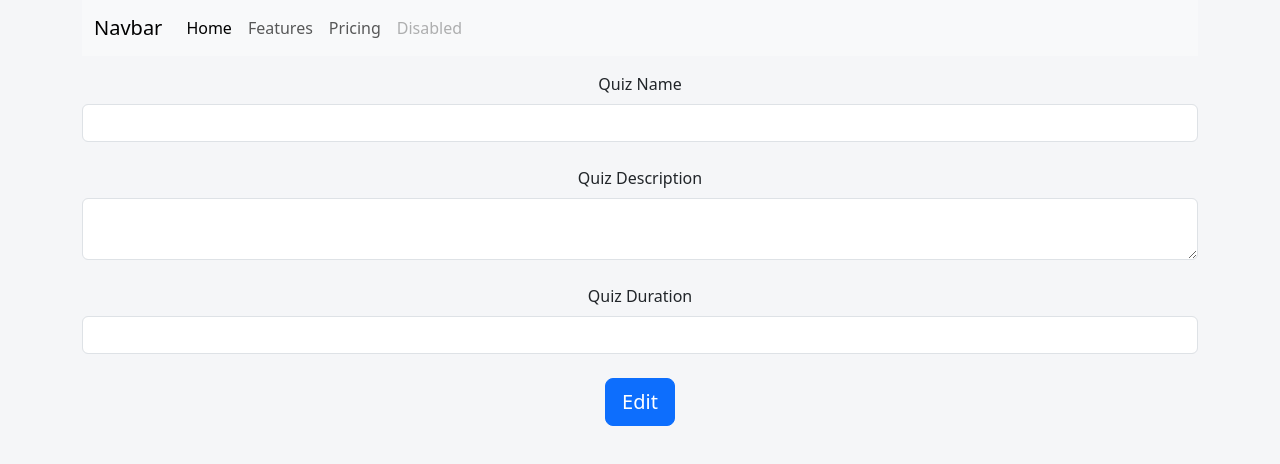
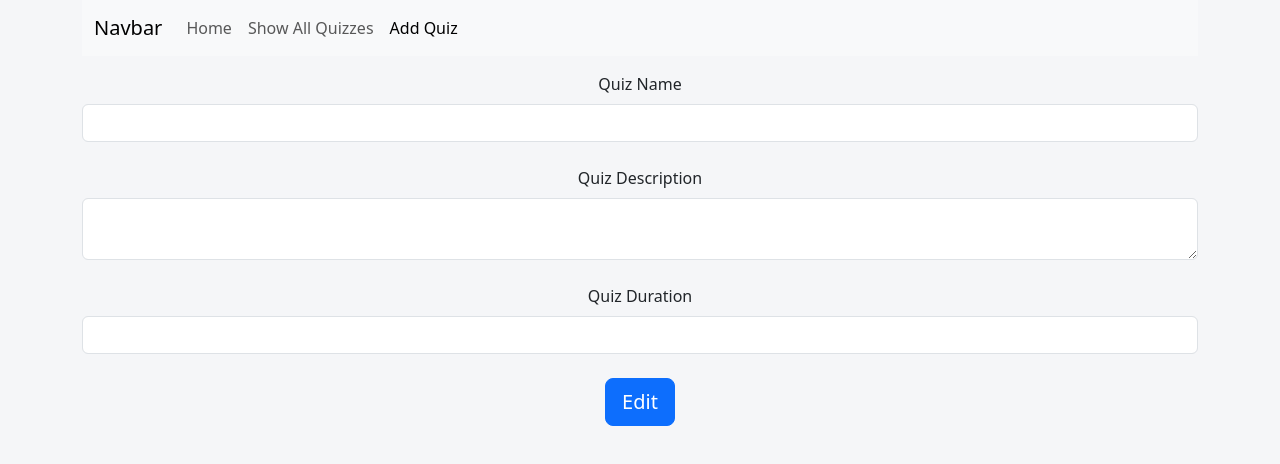
Before and after one commit to rdhhauzan/sevima-hackaton, a React (Create React App) app in the folder frontend/: page /admin/quiz/add in a window 1280 px wide. Shown: the top 464 px of the page. Built offline with nearby package versions, Linux system fonts and the light colour scheme.

Commit message:
frontend: all admin page done, working on user page

```diff
--- a/frontend/src/Components/AdminNavbar.jsx
+++ b/frontend/src/Components/AdminNavbar.jsx
@@ -1,4 +1,7 @@
-function AdminNavbar () {
+import { Link, useLocation, NavLink } from "react-router-dom";
+
+function AdminNavbar() {
+  const location = useLocation();
   return (
     <nav class="navbar navbar-expand-lg navbar-light bg-light">
       <div class="container-fluid">
@@ -18,30 +21,33 @@ function AdminNavbar () {
         </button>
         <div class="collapse navbar-collapse" id="navbarNav">
           <ul class="navbar-nav">
-              <li class="nav-item">
-                <a class="nav-link active" aria-current="page" href="#">
+            <li className="nav-item">
+              <NavLink
+                className="nav-link"
+                activeClassName="active"
+                exact
+                to="/admin/dashboard"
+              >
                 Home
-                </a>
+              </NavLink>
             </li>
-              <li class="nav-item">
-                <a class="nav-link" href="#">
-                  Features
-                </a>
+            <li className="nav-item">
+              <NavLink
+                className="nav-link"
+                activeClassName="active"
+                to="/admin/quizzes"
+              >
+                Show All Quizzes
+              </NavLink>
             </li>
-              <li class="nav-item">
-                <a class="nav-link" href="#">
-                  Pricing
-                </a>
-              </li>
-              <li class="nav-item">
-                <a
-                  class="nav-link disabled"
-                  href="#"
-                  tabindex="-1"
-                  aria-disabled="true"
+            <li className="nav-item">
+              <NavLink
+                className="nav-link"
+                activeClassName="active"
+                to="/admin/quiz/add"
               >
-                  Disabled
-                </a>
+                Add Quiz
+              </NavLink>
             </li>
           </ul>
         </div>
@@ -50,4 +56,4 @@ function AdminNavbar () {
   );
 }
 
-export default AdminNavbar
+export default AdminNavbar;
--- a/frontend/src/pages/Admin/Dashboard.jsx
+++ b/frontend/src/pages/Admin/Dashboard.jsx
@@ -11,11 +11,15 @@ document.body.style = "background: #F5F6F8";
 function AdminDashboard() {
   let [Quiz, setQuiz] = useState({});
   const [selectedQuiz, setSelectedQuiz] = useState(null);
+  const [Users, setUsers] = useState({});
+  const [score, setScore] = useState(0);
   let [isLoading, setIsLoading] = useState(true);
   const navigate = useNavigate();
 
   useEffect(() => {
     fetchQuiz();
+    fetchUsers();
+    avgScore();
   }, []);
 
   function fetchQuiz() {
@@ -27,6 +31,40 @@ function AdminDashboard() {
       })
       .then((res) => {
         setQuiz(res.data);
+        console.log(res);
+      })
+      .catch((err) => {
+        console.log(err);
+      })
+      .finally(() => setIsLoading(false));
+  }
+
+  function fetchUsers() {
+    apiCaller
+      .get("/admin/users", {
+        headers: {
+          access_token: localStorage.getItem("access_token"),
+        },
+      })
+      .then((res) => {
+        setUsers(res.data);
+        console.log(res);
+      })
+      .catch((err) => {
+        console.log(err);
+      })
+      .finally(() => setIsLoading(false));
+  }
+
+  function avgScore() {
+    apiCaller
+      .get("/admin/avg/quizzes", {
+        headers: {
+          access_token: localStorage.getItem("access_token"),
+        },
+      })
+      .then((res) => {
+        setScore(res.data.averageScore);
         console.log(res);
       })
       .catch((err) => {
@@ -91,7 +129,9 @@ function AdminDashboard() {
               <div className="card">
                 <div className="card-body">
                   <h6>Total Quizzes</h6>
-                  <p className="card-text">10</p>
+                  <p className="card-text">
+                    {Quiz.length} {Quiz.length < 2 ? "Quiz" : "Quizzes"}
+                  </p>
                 </div>
               </div>
             </div>
@@ -99,15 +139,9 @@ function AdminDashboard() {
               <div className="card">
                 <div className="card-body">
                   <h6>Total Users</h6>
-                  <p className="card-text">10</p>
-                </div>
-              </div>
-            </div>
-            <div className="col">
-              <div className="card">
-                <div className="card-body">
-                  <h6>Total Score</h6>
-                  <p className="card-text">10</p>
+                  <p className="card-text">
+                    {Users.length} {Users.length < 2 ? "User" : "Users"}
+                  </p>
                 </div>
               </div>
             </div>
@@ -115,7 +149,7 @@ function AdminDashboard() {
               <div className="card">
                 <div className="card-body">
                   <h6>Average Score</h6>
-                  <p className="card-text">10</p>
+                  <p className="card-text">{score}</p>
                 </div>
               </div>
             </div>
```
Also changed, not shown: 2 other files (tests, documents, lock files or other folders). Lines whose indentation alone changed are shown as unchanged.
